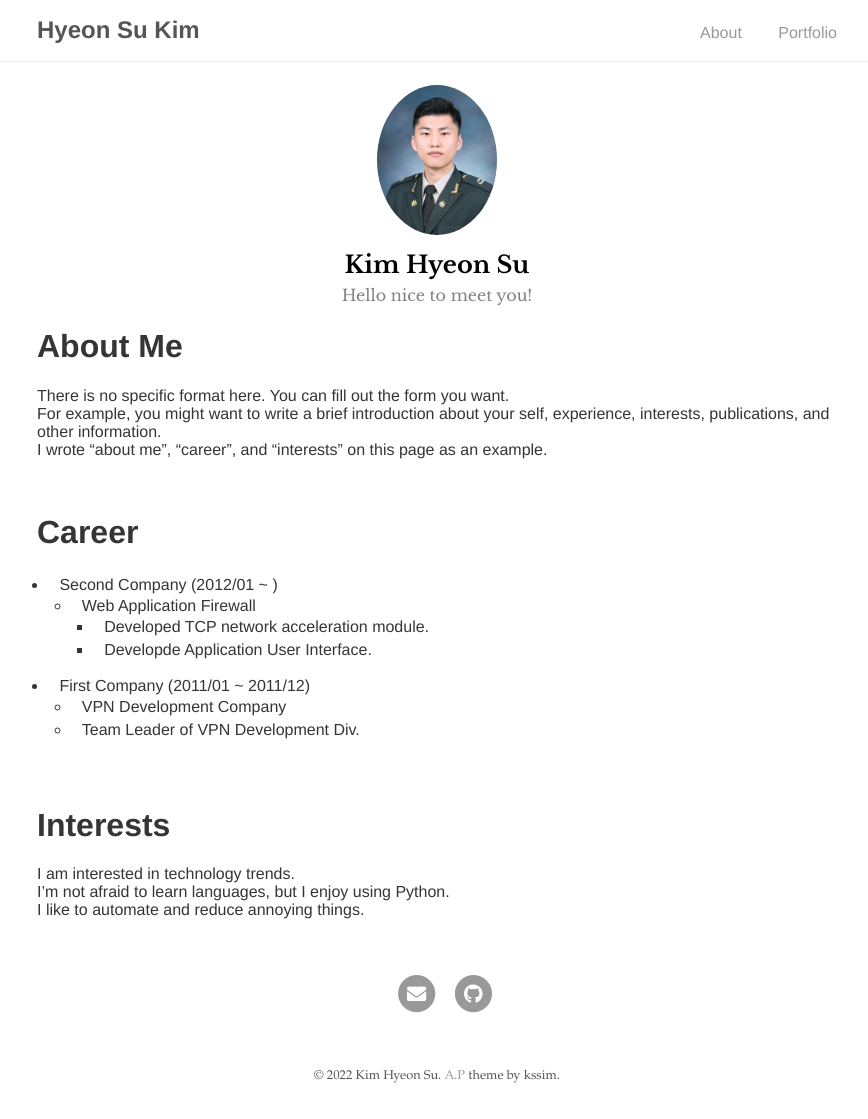
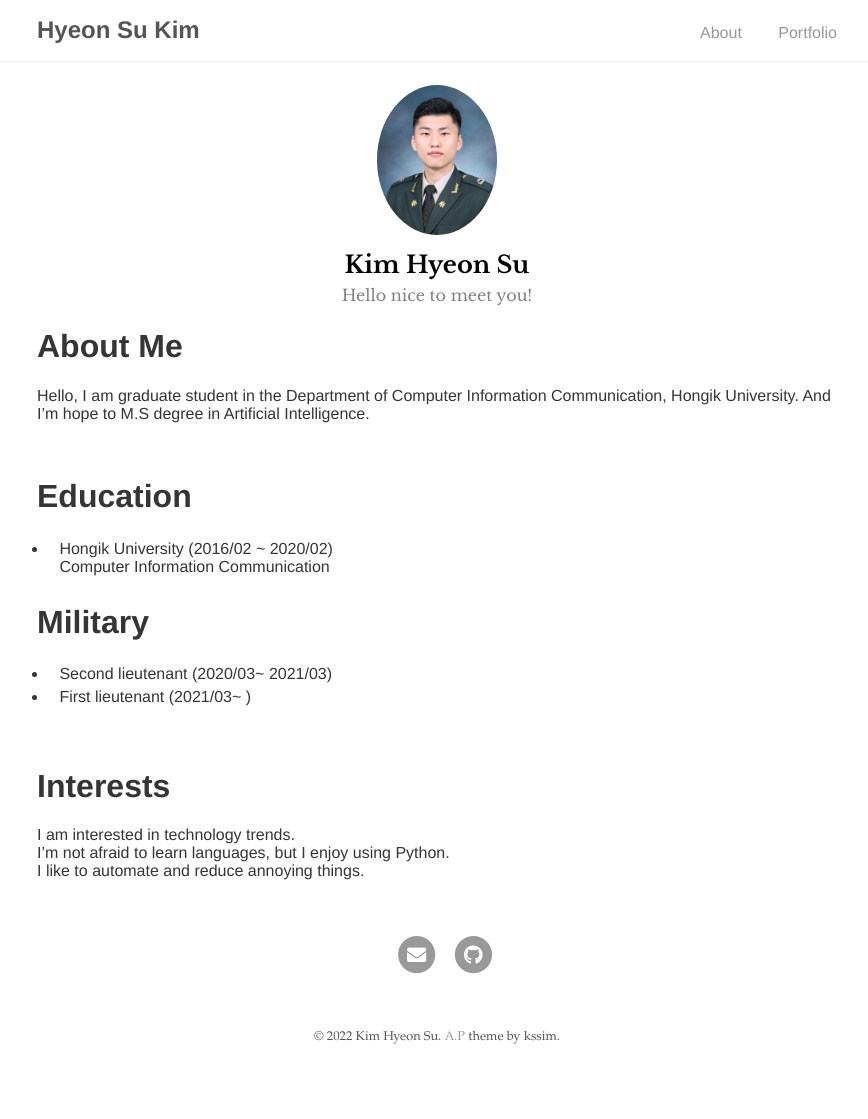
Before and after one commit to luke1601/luke1601.github.io, a Jekyll site: the page built from index.md, in a window 1280 px wide. Shown: the whole page, without its empty margins (203-1071 px from the left). Built offline with Jekyll 4.4.1, drawn with Linux system fonts in a browser that asks for light colours; our own code applies the rules of GitHub Pages for plain Markdown files; after the commit the page ends 1080 px from its top, so only the background shows below that.

Commit message:
Add files via upload
fix index

```diff
--- a/index.md
+++ b/index.md
@@ -3,20 +3,17 @@ layout: about
 ---
 
 # About Me
-There is no specific format here. You can fill out the form you want.
-For example, you might want to write a brief introduction about your self, experience, interests, publications, and other information.
-I wrote "about me", "career", and "interests" on this page as an example.
+Hello, I am graduate student in the Department of Computer Information Communication, Hongik University. And I'm hope to M.S degree in Artificial Intelligence.
 
 <br/>
 
-# Career
-* Second Company (2012/01 ~ )
-  * Web Application Firewall
-    * Developed TCP network acceleration module.
-    * Developde Application User Interface.
-* First Company (2011/01 ~ 2011/12)
-  * VPN Development Company
-  * Team Leader of VPN Development Div.
+# Education
+   * Hongik University (2016/02 ~ 2020/02)
+   <br/> Computer Information Communication
+
+# Military
+  * Second lieutenant                               (2020/03~ 2021/03)
+  * First lieutenant                                (2021/03~ )
 
 <br/>
 
```
